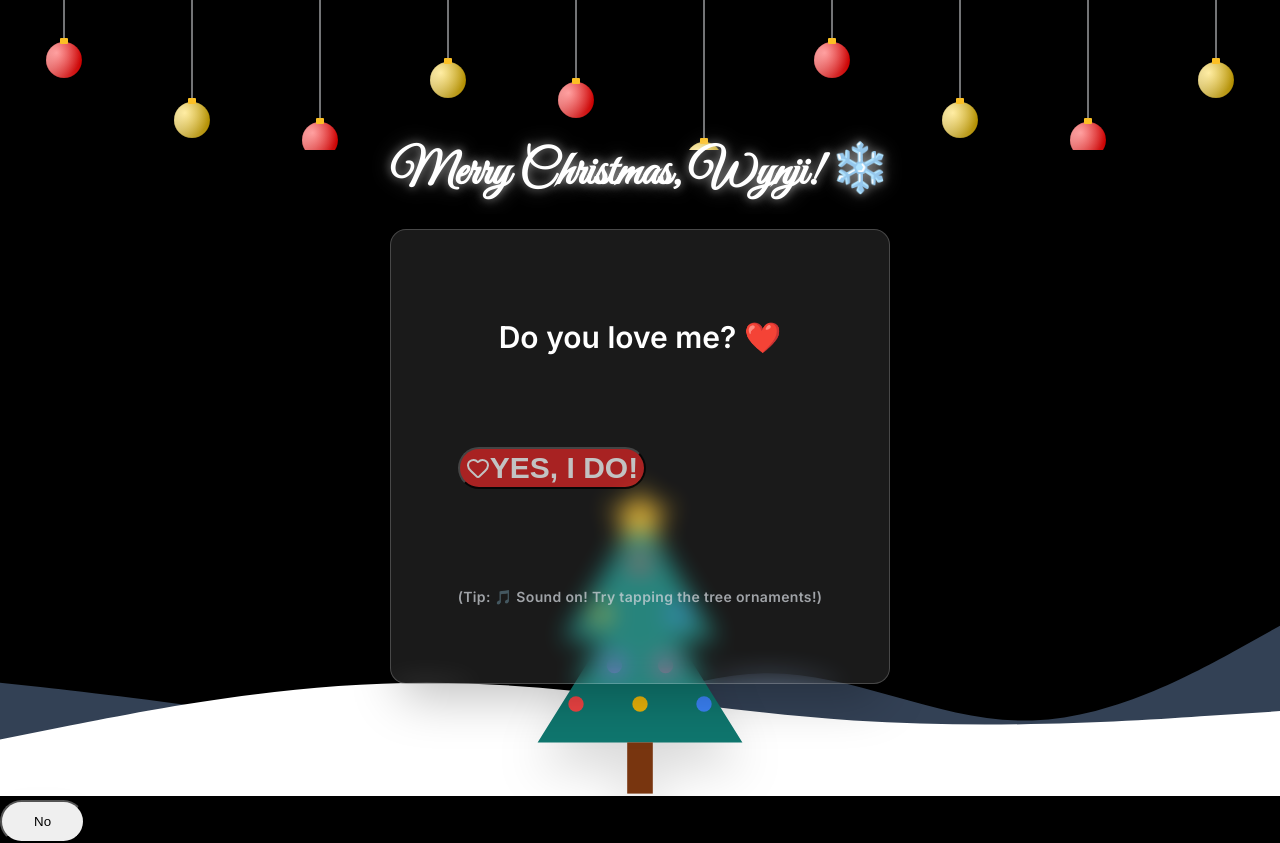
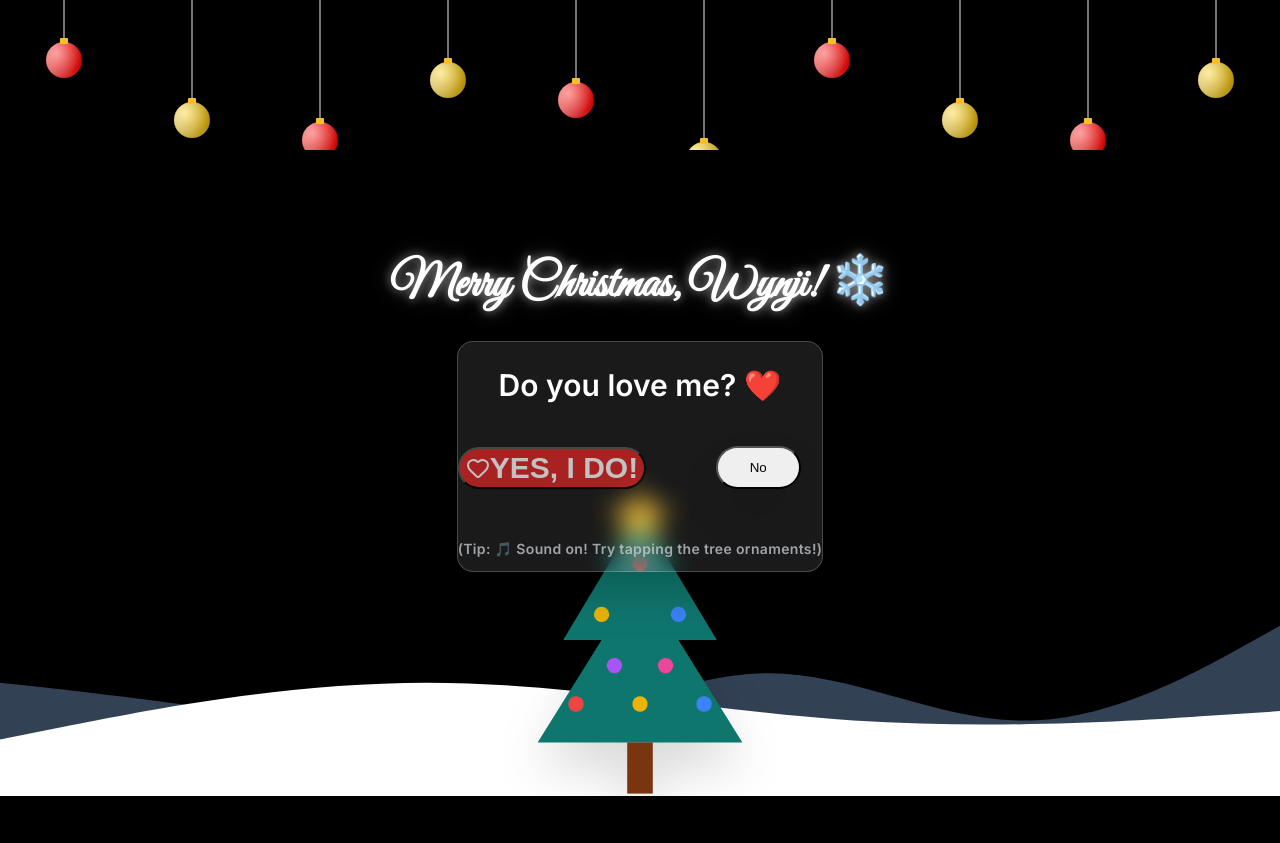
Before and after one commit to benben000000/merrychristmaswynji, a React (Vite) app: page / in a window 1280 px wide. After the commit the page ends 800 px from the top, so only its background shows below. Built offline with nearby package versions, Linux system fonts and the light colour scheme.

Commit message:
Update site content (V2)

```diff
--- a/src/App.tsx
+++ b/src/App.tsx
@@ -57,16 +57,16 @@ function App() {
           {!celebrating ? (
             <motion.div
               key="question"
-              initial={{ opacity: 0, scale: 0.8 }}
-              animate={{ opacity: 1, scale: 1 }}
+              initial={{ opacity: 0, y: 50 }}
+              animate={{ opacity: 1, y: 0 }}
               exit={{ opacity: 0, y: -50 }}
-              className="text-center space-y-12"
+              className="text-center space-y-12 w-full flex flex-col items-center"
             >
               <h1 className="font-christmas text-5xl md:text-7xl text-white text-glow mb-12">
                 Merry Christmas, Wynji! ❄️
               </h1>
 
-              <div className="glass-card p-16 flex flex-col items-center gap-12">
+              <div className="glass-card p-20 w-[90vw] max-w-6xl min-h-[600px] flex flex-col items-center justify-center gap-16">
                 <h2 className="text-3xl font-semibold text-white">Do you love me? ❤️</h2>
 
                 <div className="flex items-center gap-12 h-20 justify-center relative w-full">
--- a/src/components/RunawayButton.tsx
+++ b/src/components/RunawayButton.tsx
@@ -1,6 +1,6 @@
 import React, { useState } from 'react';
 import { motion } from 'framer-motion';
-import ReactDOM from 'react-dom';
+
 
 interface RunawayButtonProps {
     onAttemptClick?: () => void;
@@ -58,7 +58,7 @@ export const RunawayButton: React.FC<RunawayButtonProps> = ({ onAttemptClick })
         if (onAttemptClick) onAttemptClick();
     };
 
-    return ReactDOM.createPortal(
+    return (
         <motion.button
             animate={{ x: position.x, y: position.y }}
             transition={{ type: "tween", duration: 0.5, ease: "easeInOut" }}
@@ -68,7 +68,6 @@ export const RunawayButton: React.FC<RunawayButtonProps> = ({ onAttemptClick })
             className="px-8 py-3 bg-white text-red-600 font-extrabold rounded-full border-4 border-red-600 hover:bg-gray-100 transition-colors shadow-2xl z-[9999] whitespace-nowrap"
         >
             {text}
-        </motion.button>,
-        document.body
+        </motion.button>
     );
 };
```
